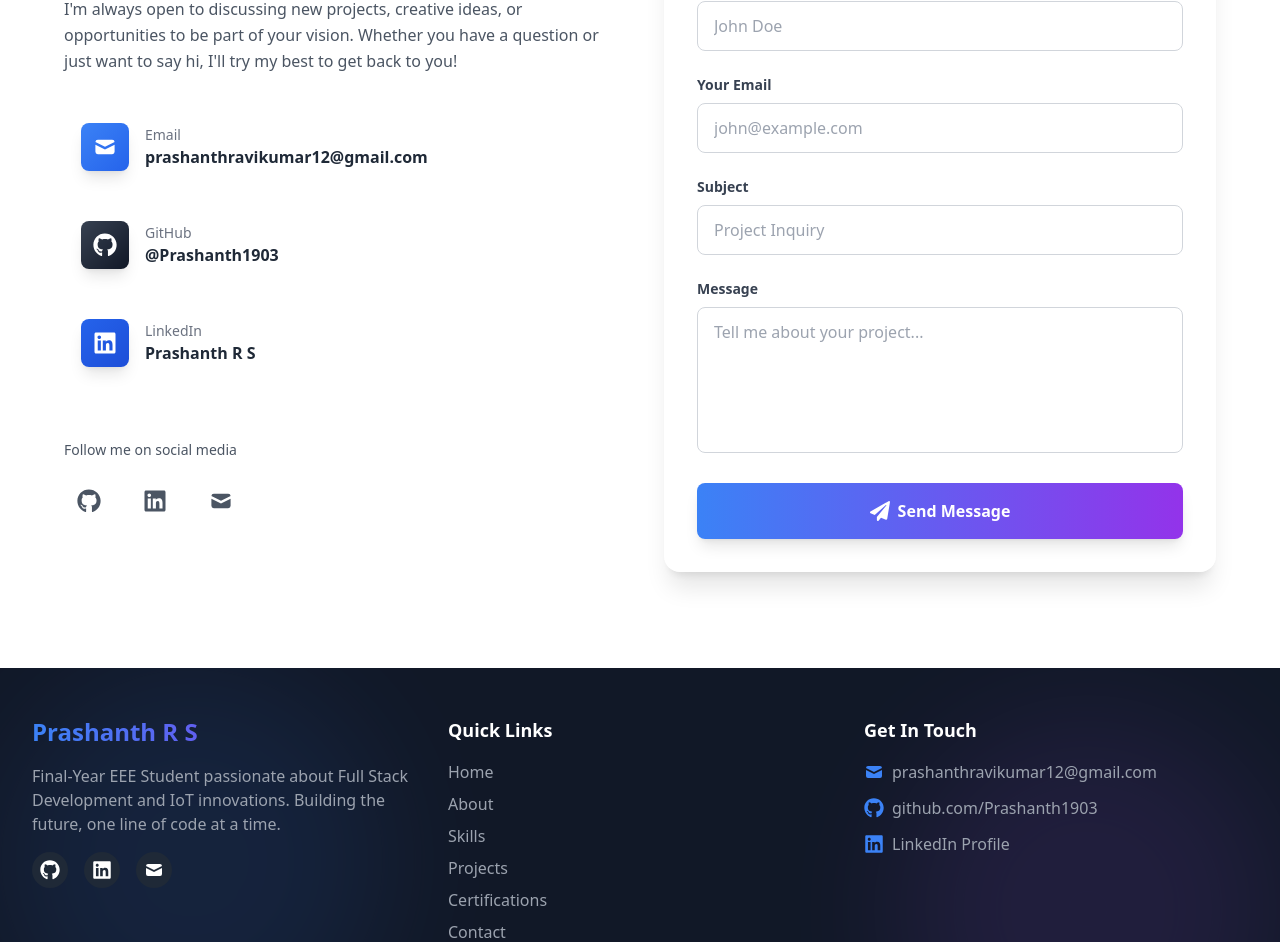
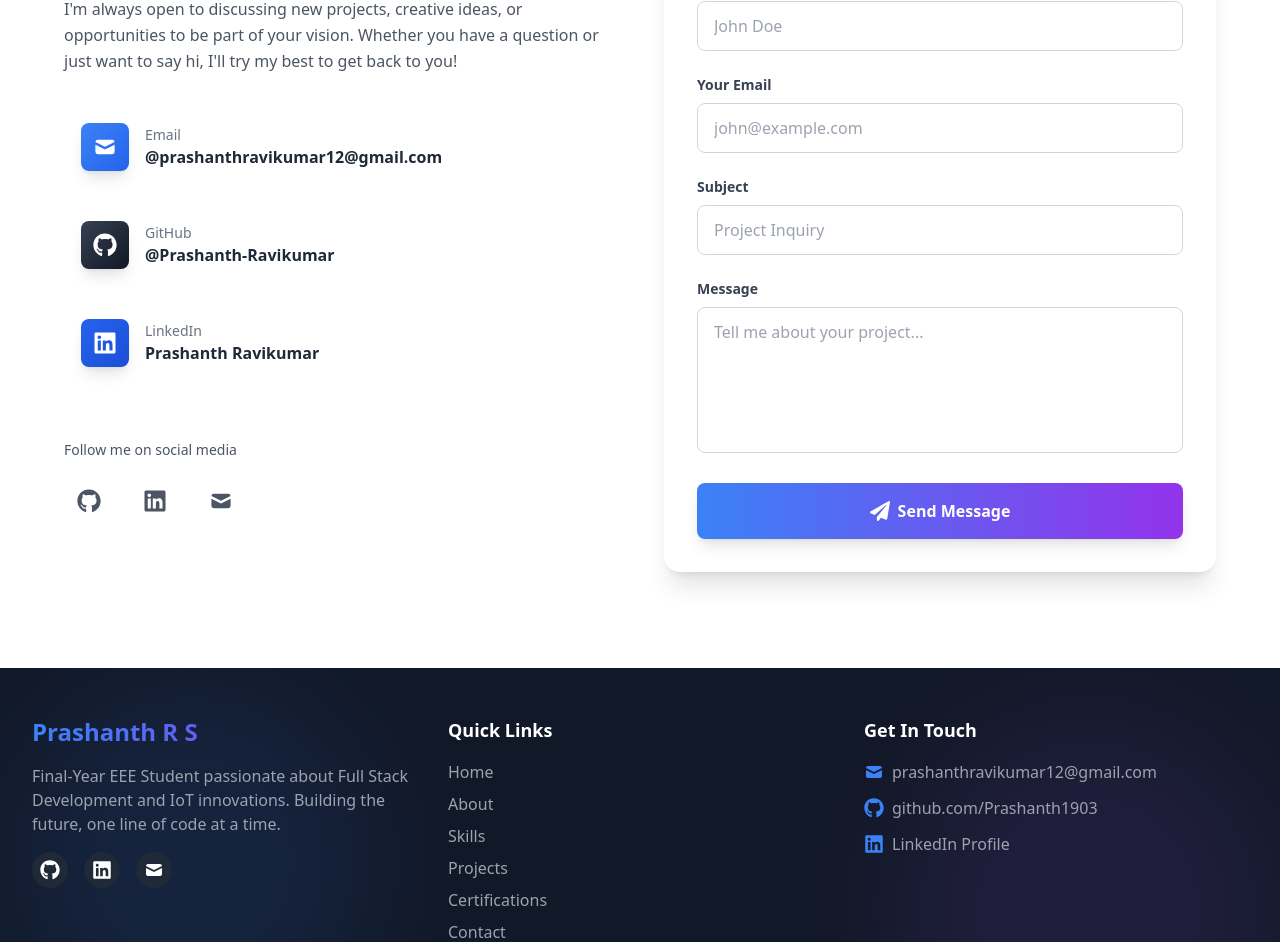
Before and after one commit to Prashanth-Ravikumar/Portfolio, a React (Vite) app: page / in a window 1280 px wide. Shown: the part 6411-7353 px from the top of the page. Built offline with nearby package versions, Linux system fonts and the light colour scheme.

Commit message:
customized

```diff
--- a/src/components/Contact.jsx
+++ b/src/components/Contact.jsx
@@ -43,22 +43,22 @@ const Contact = () => {
     {
       icon: HiMail,
       title: 'Email',
-      value: 'prashanthravikumar12@gmail.com',
+      value: '@prashanthravikumar12@gmail.com',
       link: 'mailto:prashanthravikumar12@gmail.com',
       color: 'from-blue-500 to-blue-600',
     },
     {
       icon: FaGithub,
       title: 'GitHub',
-      value: '@Prashanth1903',
-      link: 'https://github.com/Prashanth1903',
+      value: '@Prashanth-Ravikumar',
+      link: 'https://github.com/Prashanth-Ravikumar',
       color: 'from-gray-700 to-gray-900',
     },
     {
       icon: FaLinkedin,
       title: 'LinkedIn',
-      value: 'Prashanth R S',
-      link: 'https://www.linkedin.com/in/prashanth-r-s-6b6b2b1b3',
+      value: 'Prashanth Ravikumar',
+      link: 'https://www.linkedin.com/in/prashanth-ravikumar-531836290/',
       color: 'from-blue-600 to-blue-700',
     },
   ];
@@ -158,8 +158,8 @@ const Contact = () => {
               </p>
               <div className="flex gap-4">
                 {[
-                  { icon: FaGithub, link: 'https://github.com/Prashanth1903', color: 'hover:text-gray-900 dark:hover:text-white' },
-                  { icon: FaLinkedin, link: 'https://www.linkedin.com/in/prashanth-r-s-6b6b2b1b3', color: 'hover:text-blue-600' },
+                  { icon: FaGithub, link: 'https://github.com/Prashanth-Ravikumar', color: 'hover:text-gray-900 dark:hover:text-white' },
+                  { icon: FaLinkedin, link: 'https://www.linkedin.com/in/prashanth-ravikumar-531836290/', color: 'hover:text-blue-600' },
                   { icon: HiMail, link: 'mailto:prashanthravikumar12@gmail.com', color: 'hover:text-blue-500' },
                 ].map((social, index) => (
                   <motion.a
--- a/src/components/Footer.jsx
+++ b/src/components/Footer.jsx
@@ -31,7 +31,7 @@ const Footer = () => {
             </p>
             <div className="flex gap-4">
               <motion.a
-                href="https://github.com/Prashanth1903"
+                href="https://github.com/Prashanth-Ravikumar"
                 target="_blank"
                 rel="noopener noreferrer"
                 className="p-2 bg-gray-800 rounded-full hover:bg-gradient-to-r hover:from-blue-500 hover:to-violet-600 transition-all duration-300"
@@ -41,7 +41,7 @@ const Footer = () => {
                 <FaGithub className="w-5 h-5" />
               </motion.a>
               <motion.a
-                href="https://www.linkedin.com/in/prashanth-r-s-6b6b2b1b3"
+                href="https://www.linkedin.com/in/prashanth-ravikumar-531836290/"
                 target="_blank"
                 rel="noopener noreferrer"
                 className="p-2 bg-gray-800 rounded-full hover:bg-gradient-to-r hover:from-blue-500 hover:to-violet-600 transition-all duration-300"
--- a/src/components/Hero.jsx
+++ b/src/components/Hero.jsx
@@ -175,7 +175,7 @@ const Hero = () => {
           className="flex justify-center gap-6"
         >
           <motion.a
-            href="https://github.com/Prashanth1903"
+            href="https://github.com/Prashanth-Ravikumar"
             target="_blank"
             rel="noopener noreferrer"
             className="p-3 glass-effect rounded-full hover:bg-gradient-to-r hover:from-blue-500 hover:to-violet-600 hover:text-white transition-all duration-300"
@@ -186,7 +186,7 @@ const Hero = () => {
           </motion.a>
 
           <motion.a
-            href="https://www.linkedin.com/in/prashanth-r-s-6b6b2b1b3"
+            href="https://www.linkedin.com/in/prashanth-ravikumar-531836290/"
             target="_blank"
             rel="noopener noreferrer"
             className="p-3 glass-effect rounded-full hover:bg-gradient-to-r hover:from-blue-500 hover:to-violet-600 hover:text-white transition-all duration-300"
--- a/src/components/Projects.jsx
+++ b/src/components/Projects.jsx
@@ -19,7 +19,7 @@ const Projects = () => {
         { name: 'JavaScript', Icon: SiJavascript, color: 'text-yellow-500' },
       ],
 
-      github: 'https://github.com/Prashanth1903',
+      github: 'https://github.com/Prashanth-Ravikumar',
       demo: '#',
       color: 'from-blue-500 to-cyan-500',
     },
@@ -34,7 +34,7 @@ const Projects = () => {
         { name: 'Node.js', Icon: SiNodedotjs, color: 'text-green-600' },
         { name: 'Arduino', Icon: SiArduino, color: 'text-teal-600' },
       ],
-      github: 'https://github.com/Prashanth1903',
+      github: 'https://github.com/Prashanth-Ravikumar',
       demo: '#',
       color: 'from-green-500 to-teal-500',
     },
@@ -47,7 +47,7 @@ const Projects = () => {
         { name: 'JavaScript', Icon: SiJavascript, color: 'text-yellow-500' },
         { name: 'Tailwind', Icon: SiTailwindcss, color: 'text-cyan-500' },
       ],
-      github: 'https://github.com/Prashanth1903',
+      github: 'https://github.com/Prashanth-Ravikumar',
       demo: '#',
       color: 'from-violet-500 to-purple-500',
     },
@@ -171,7 +171,7 @@ const Projects = () => {
           className="text-center mt-12"
         >
           <motion.a
-            href="https://github.com/Prashanth1903"
+            href="https://github.com/Prashanth-Ravikumar"
             target="_blank"
             rel="noopener noreferrer"
             className="inline-flex items-center gap-2 px-8 py-3 bg-gradient-to-r from-blue-500 to-violet-600 text-white rounded-full font-semibold shadow-lg hover:shadow-xl transition-all duration-300"
```
Also changed, not shown: 1 other file (tests, documents, lock files or other folders).
